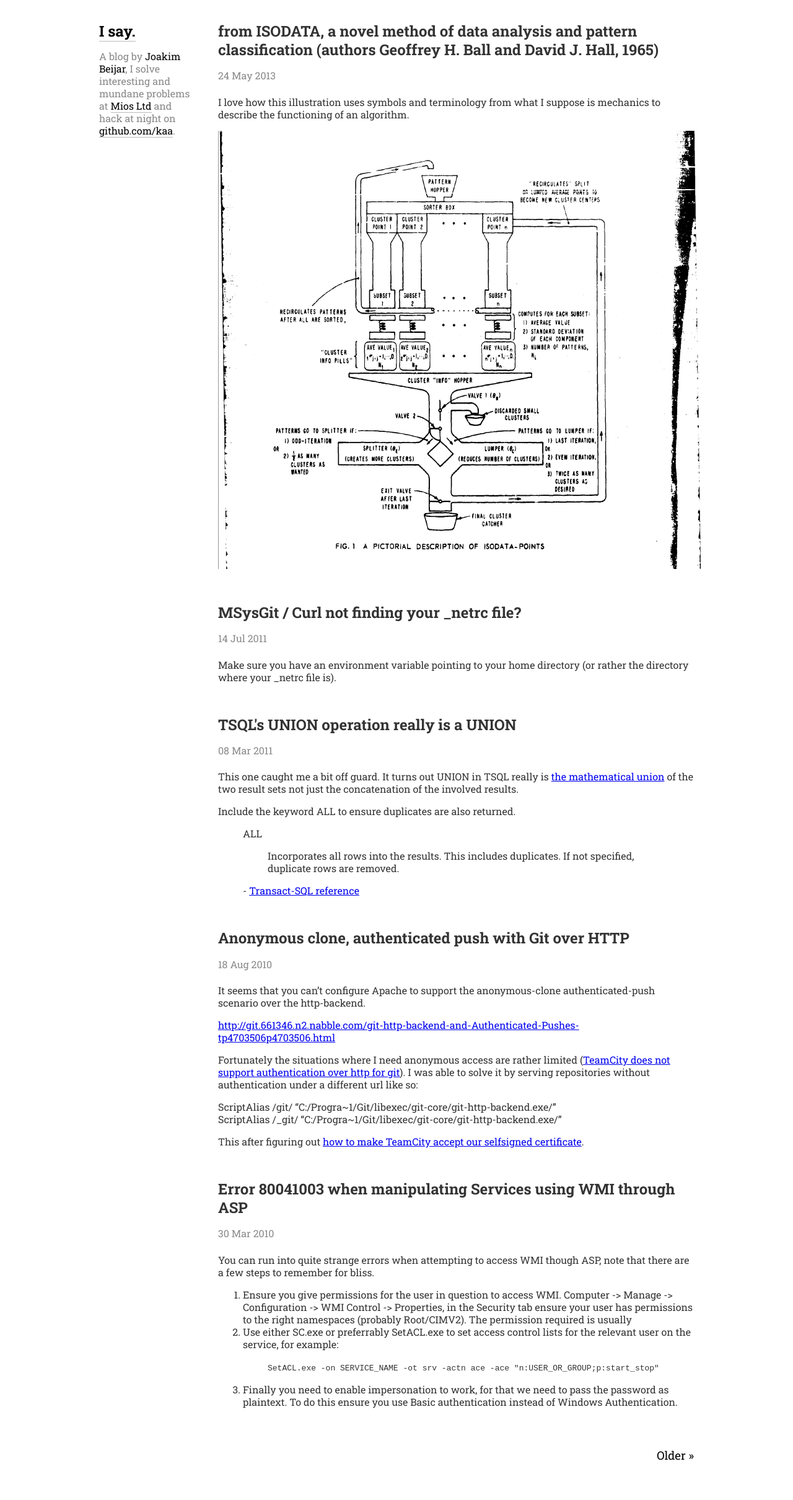
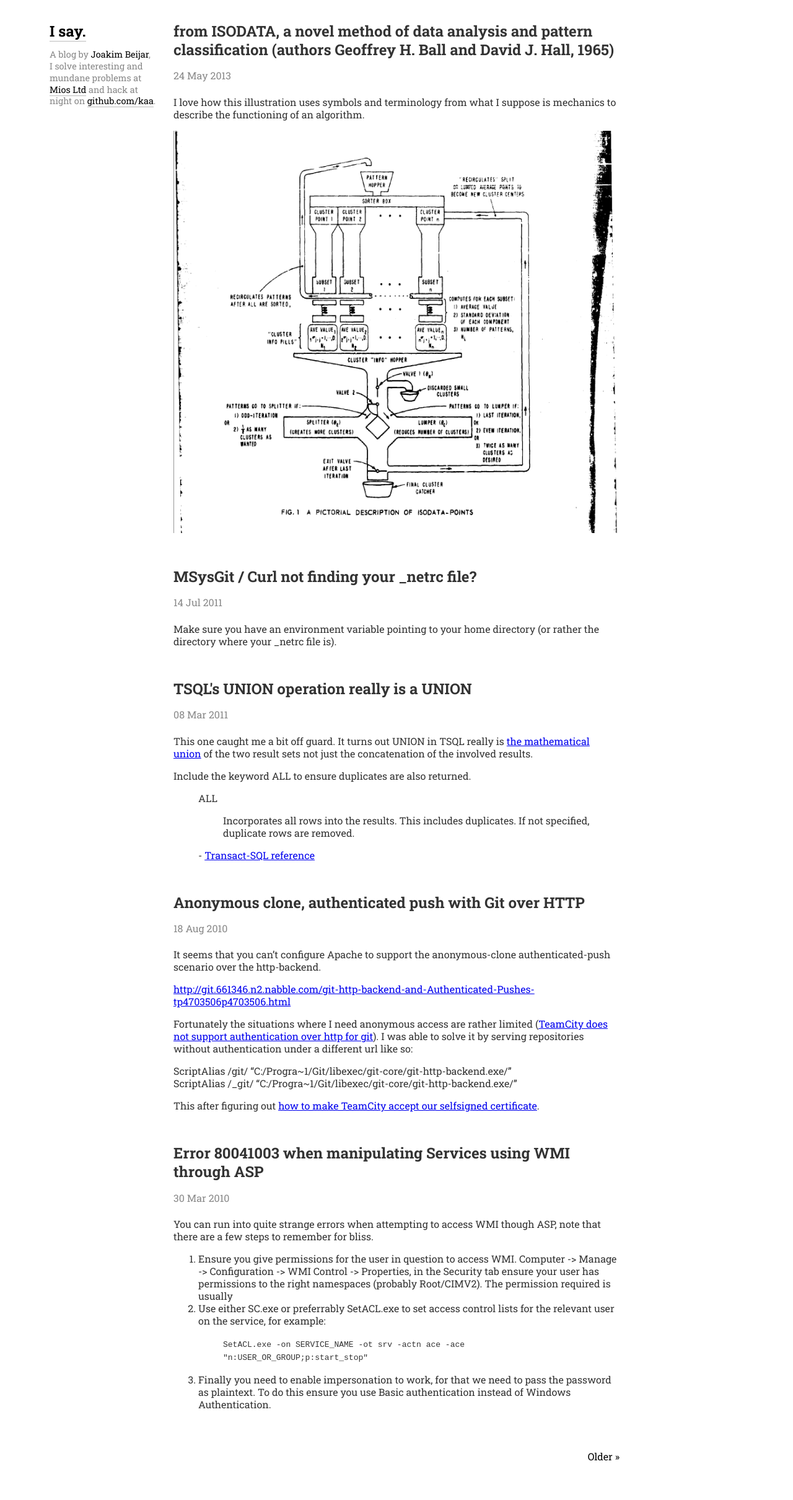
Before and after one commit to kaa/kaa.github.io, a Jekyll site: the page built from index.html, in a window 1280 px wide. Shown: the whole page at 62% size. Built offline with Jekyll 4.4.1, drawn with Linux system fonts in a browser that asks for light colours; the list of posts is cut into pages by our own code.

Commit message:
Add some responsiveness and fix paddings in narrow views

```diff
--- a/_config.yml
+++ b/_config.yml
@@ -1,5 +1,5 @@
 name: I say, I say
 pygments: true
 paginate: 5
-paginate_path: "blog/p:num"
+paginate_path: "blog/page-:num"
 encoding: UTF-8
--- a/_layouts/default.html
+++ b/_layouts/default.html
@@ -12,16 +12,12 @@
       <h1>
         <a href="/">I say.</a>
       </h1>
-      <div class="contact">
-        <p>
-          A blog by <strong>Joakim Beijar</strong>,
-          I solve interesting and mundane problems at <a href="http://mios.fi">Mios Ltd</a>
-          and hack at night on <a href="http://github.com/kaa/">github.com/kaa</a>.
-        </p>
-      </div>
+      <p>
+        <span>A blog by <strong>Joakim Beijar</strong>,</span>
+        I solve interesting and mundane problems at <a href="http://mios.fi">Mios Ltd</a>
+        and hack at night on <a href="http://github.com/kaa/">github.com/kaa</a>.
+      </p>
     </header>
-    <div class="content">
-      {{ content }}
-    </div>
+    {{ content }}
   </body>
 </html>
--- a/static/css/style.css
+++ b/static/css/style.css
@@ -8,30 +8,34 @@
 h2 { font-size:1.33333em; padding:1.25em 0; }
 h3 { font-size:1.16667em; padding:1.51786em 0; }
 
-body { max-width: 960px; margin: 0 auto; }
-body > header { width: 16%; margin: 0 4% 0 0; float: left; color: #888; }
+body { position: relative; max-width: 720px; margin: 0 auto; padding: 0 220px; }
+body > header { position: absolute; top: 0; left: 20px; width: 178px; }
+
+body > header { color: #888; }
 body > header h1 { padding-bottom: 0; }
-body > header p { font-size: 1em; }
+body > header p { font-size: 0.9em; line-height: 1.3em }
 body > header strong { color: black; font-weight: normal; }
 body > header a { color: black; text-decoration: none; border-bottom: 1px solid #bbb }
+body > header p > span { display: block; }
 
-.content { width: 80%; float: left; }
 article { }
-article > header { margin-bottom: 1.4em; }
+article > header { margin-bottom: 1.4em }
 article > header > h1 { padding-bottom: 0.725em; }
 article > header > span { color: #888; }
-article > img { max-width: 100%; }
+article img { max-width: 100%; }
 
 nav.pagination { padding: 3em 0 5em 0 }
-nav.pagination a { text-decoration: none; color: black; font-size: 1.1666em}
+nav.pagination a { text-decoration: none; color: black }
 nav.pagination a.newer { float: left; }
 nav.pagination a.older { float: right; }
 
-.logo { font-size: 1.5em; font-family: Georgia; font-weight: normal; margin-top: 0.2em; text-transform: lowercase; }
-		.logo .s { display: block; font-weight: bold; text-transform: none; margin-bottom: 0.25em; font-size: 1.3em; line-height: 1.1em; }
-		.logo .s a { color: black; display: block; }
-		.logo .s .first { font-size: 0.8em; line-height: 1.1em; }
-		.logo .s .last { font-size: 1.3em; line-height: 1em; }
-		.logo .m { display: block; letter-spacing: -0.1em; margin: 0 0 -0.8em 0; margin-left: 0.1em; color: #777 }
-		.logo .g { display: block; font-size: 1.6em; letter-spacing: -0.09em; color: #ccc; }
-		.logo .g span { color: #faa; }
+@media all and (max-width: 1180px) {
+	body { padding: 0 20px 0 220px; }
+}
+@media all and (max-width: 700px) {
+	body { padding: 0 20px; }
+	body > header { position: static; width: auto; overflow: hidden; }
+	body > header h1 { float: left; }
+	body > header p { float: left; }
+	body > header p > span { display: inline; }
+}
```
